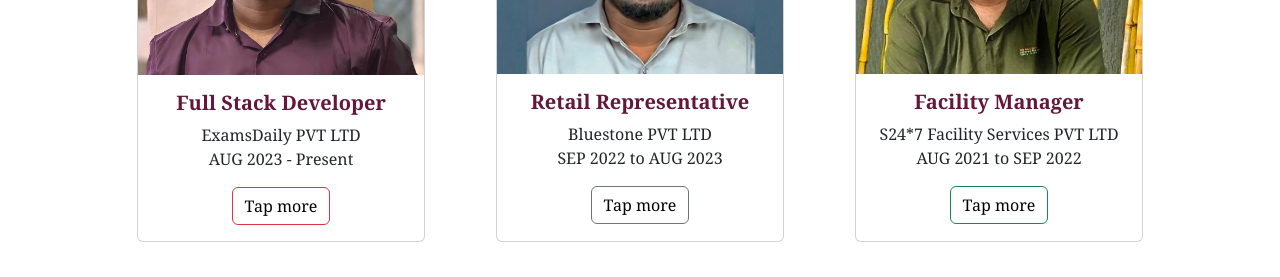
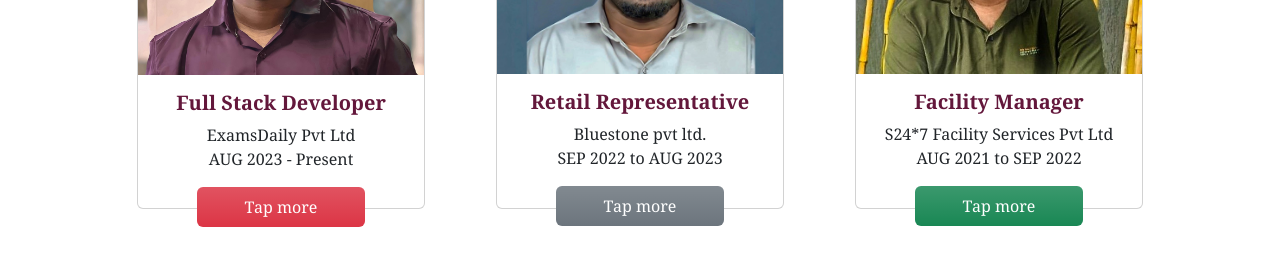
Before and after one commit to Krshnaprasad/KrishnaPrasad_Portfolio, a React (Vite) app: page / in a window 1280 px wide. Shown: the part 1480-1757 px from the top of the page. Built offline with nearby package versions, Linux system fonts and the light colour scheme.

Commit message:
Declaration updated

```diff
--- a/src/Experience.jsx
+++ b/src/Experience.jsx
@@ -1,5 +1,4 @@
 import { useState } from 'react';
-import Button from 'react-bootstrap/Button';
 import Card1 from './assets/Card 1.jpeg'
 import Card2 from './assets/Card 2.jpg'
 import Card3 from './assets/Card 3.JPG'
@@ -27,36 +26,36 @@
                 <div className='name-font container  text-center '>
                     <div className="text-center fs-2 fw-bold name-font1 pb-4">Area of <span className="fs-2 fw-bold name-font">Expertise</span></div>
                     <div className='justify-content-evenly d-md-flex d-grid'>
-                        <Card className='m-3' style={{ width: '18rem' }}>
+                        <Card className='m-3' style={{ width: '18rem', height:'22.8rem' }}>
                             <Card.Img variant="top" src={Card1} />
                             <Card.Body>
                                 <Card.Title className='fs-5 fw-bold name-font'>Full Stack Developer</Card.Title>
                                 <Card.Text>
-                                    ExamsDaily PVT LTD <br></br> AUG 2023 - Present
+                                    ExamsDaily Pvt Ltd <br></br> AUG 2023 - Present
                                 </Card.Text>
-                                <Button variant="danger" onClick={handleShow}>Tap more</Button>
+                                <button className='bg-danger bg-gradient p-2 ps-5 pe-5 rounded-2 border-0 text-white' onClick={handleShow}>Tap more</button>
                             </Card.Body>
                         </Card>
-                        <Card className='m-3' style={{ width: '18rem' }}>
+                        <Card className='m-3' style={{ width: '18rem', height:'22.8rem' }}>
                             <Card.Img variant="top" src={Card2} />
                             <Card.Body>
                                 <Card.Title className='fs-5 fw-bold name-font'>Retail Representative </Card.Title>
                                 <Card.Text>
-                                    Bluestone PVT LTD<br></br>
+                                    Bluestone pvt ltd.<br></br>
                                     SEP 2022 to AUG 2023
                                 </Card.Text>
-                                <Button variant="secondary"  onClick={handleShow1}>Tap more</Button>
+                                <button className='bg-secondary bg-gradient p-2 ps-5 pe-5 rounded-2 border-0 text-white'  onClick={handleShow1}>Tap more</button>
                             </Card.Body>
                         </Card>
-                        <Card className='m-3' style={{ width: '18rem' }}>
+                        <Card className='m-3' style={{ width: '18rem', height:'22.8rem' }}>
                             <Card.Img variant="top" src={Card3} />
                             <Card.Body>
                                 <Card.Title className='fs-5 fw-bold name-font'>Facility Manager</Card.Title>
                                 <Card.Text>
-                                    S24*7 Facility Services PVT LTD <br></br>
+                                    S24*7 Facility Services Pvt Ltd <br></br>
                                     AUG 2021 to SEP 2022
                                 </Card.Text>
-                                <Button variant="success"  onClick={handleShow2}>Tap more</Button>
+                                <button className='bg-success bg-gradient p-2 ps-5 pe-5 rounded-2 border-0 text-white'  onClick={handleShow2}>Tap more</button>
                             </Card.Body>
                         </Card>
                         <Modal
--- a/src/Portfolio.jsx
+++ b/src/Portfolio.jsx
@@ -68,7 +68,7 @@
                             <div className="col">
                                 <ul>
                                     <span className='fs-6 fw-bold'>Languages</span>
-                                    <li>HTML%</li>
+                                    <li>HTML5</li>
                                     <li>CSS3</li>
                                     <li>Java</li>
                                     <li>Python</li>
```
